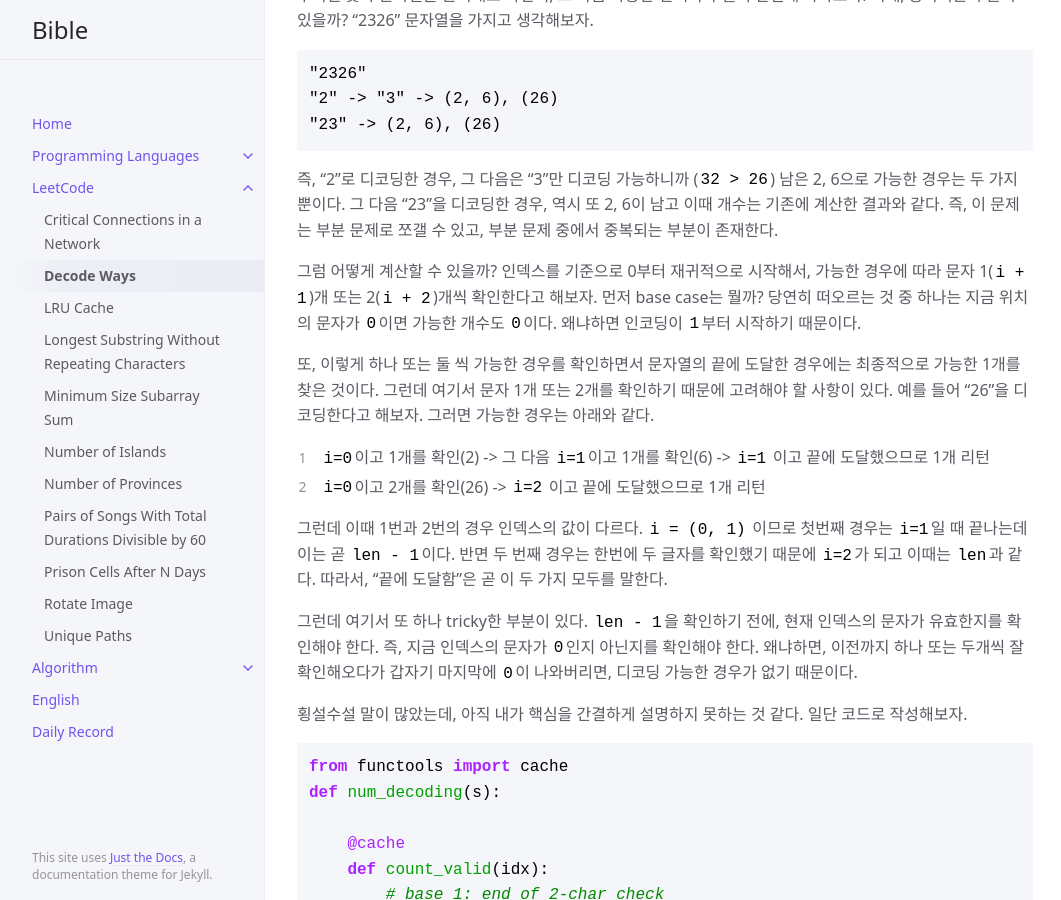
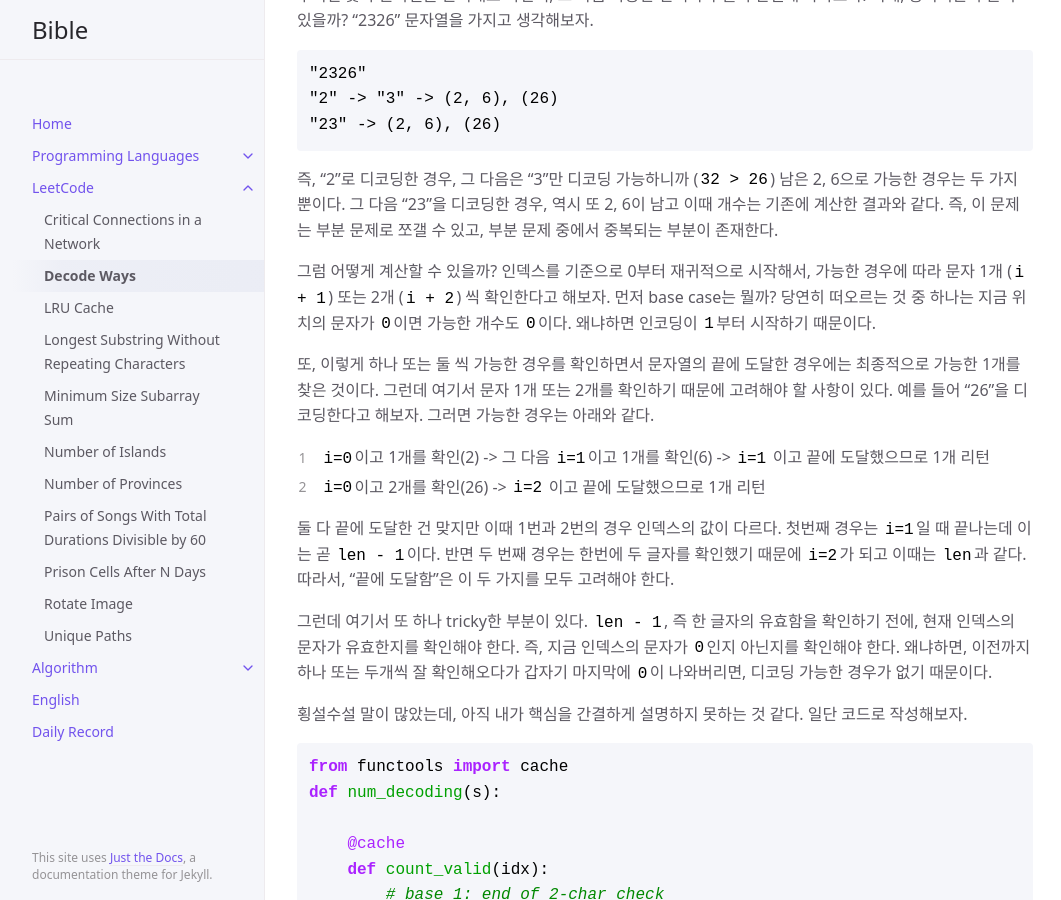
Before and after one commit to sangwoo-joh/bible-archive, a Jekyll site: the page built from leetcode/decode-ways.md, in a window 1280 px wide and 900 px high, scrolled down 776 px. Shown: the whole window, without its empty margins (107-1168 px from the left). Built offline with Jekyll 4.4.1, drawn with Linux system fonts in a browser that asks for light colours.

Commit message:
readability

```diff
--- a/leetcode/decode-ways.md
+++ b/leetcode/decode-ways.md
@@ -53,7 +53,7 @@ parent: LeetCode
  중복되는 부분이 존재한다.
 
  그럼 어떻게 계산할 수 있을까? 인덱스를 기준으로 0부터 재귀적으로
- 시작해서, 가능한 경우에 따라 문자 1(`i + 1`)개 또는 2(`i + 2`)개씩
+ 시작해서, 가능한 경우에 따라 문자 1개 (`i + 1`) 또는 2개 (`i + 2`) 씩
  확인한다고 해보자. 먼저 base case는 뭘까? 당연히 떠오르는 것 중
  하나는 지금 위치의 문자가 `0`이면 가능한 개수도 `0`이다. 왜냐하면
  인코딩이 `1`부터 시작하기 때문이다.
@@ -67,16 +67,17 @@ parent: LeetCode
     `i=1` 이고 끝에 도달했으므로 1개 리턴
  2. `i=0`이고 2개를 확인(26) -> `i=2` 이고 끝에 도달했으므로 1개 리턴
 
- 그런데 이때 1번과 2번의 경우 인덱스의 값이 다르다. `i = (0, 1)`
- 이므로 첫번째 경우는 `i=1`일 때 끝나는데 이는 곧 `len - 1`이다. 반면
+ 둘 다 끝에 도달한 건 맞지만 이때 1번과 2번의 경우 인덱스의 값이
+ 다르다. 첫번째 경우는 `i=1`일 때 끝나는데 이는 곧 `len - 1`이다. 반면
  두 번째 경우는 한번에 두 글자를 확인했기 때문에 `i=2`가 되고 이때는
- `len`과 같다. 따라서, "끝에 도달함"은 곧 이 두 가지 모두를 말한다.
+ `len`과 같다. 따라서, "끝에 도달함"은 이 두 가지를 모두 고려해야
+ 한다.
 
- 그런데 여기서 또 하나 tricky한 부분이 있다. `len - 1`을 확인하기
- 전에, 현재 인덱스의 문자가 유효한지를 확인해야 한다. 즉, 지금
- 인덱스의 문자가 `0`인지 아닌지를 확인해야 한다. 왜냐하면, 이전까지
- 하나 또는 두개씩 잘 확인해오다가 갑자기 마지막에 `0`이 나와버리면,
- 디코딩 가능한 경우가 없기 때문이다.
+ 그런데 여기서 또 하나 tricky한 부분이 있다. `len - 1`, 즉 한 글자의
+ 유효함을 확인하기 전에, 현재 인덱스의 문자가 유효한지를 확인해야
+ 한다. 즉, 지금 인덱스의 문자가 `0`인지 아닌지를 확인해야
+ 한다. 왜냐하면, 이전까지 하나 또는 두개씩 잘 확인해오다가 갑자기
+ 마지막에 `0`이 나와버리면, 디코딩 가능한 경우가 없기 때문이다.
 
  횡설수설 말이 많았는데, 아직 내가 핵심을 간결하게 설명하지 못하는 것
  같다. 일단 코드로 작성해보자.
```
